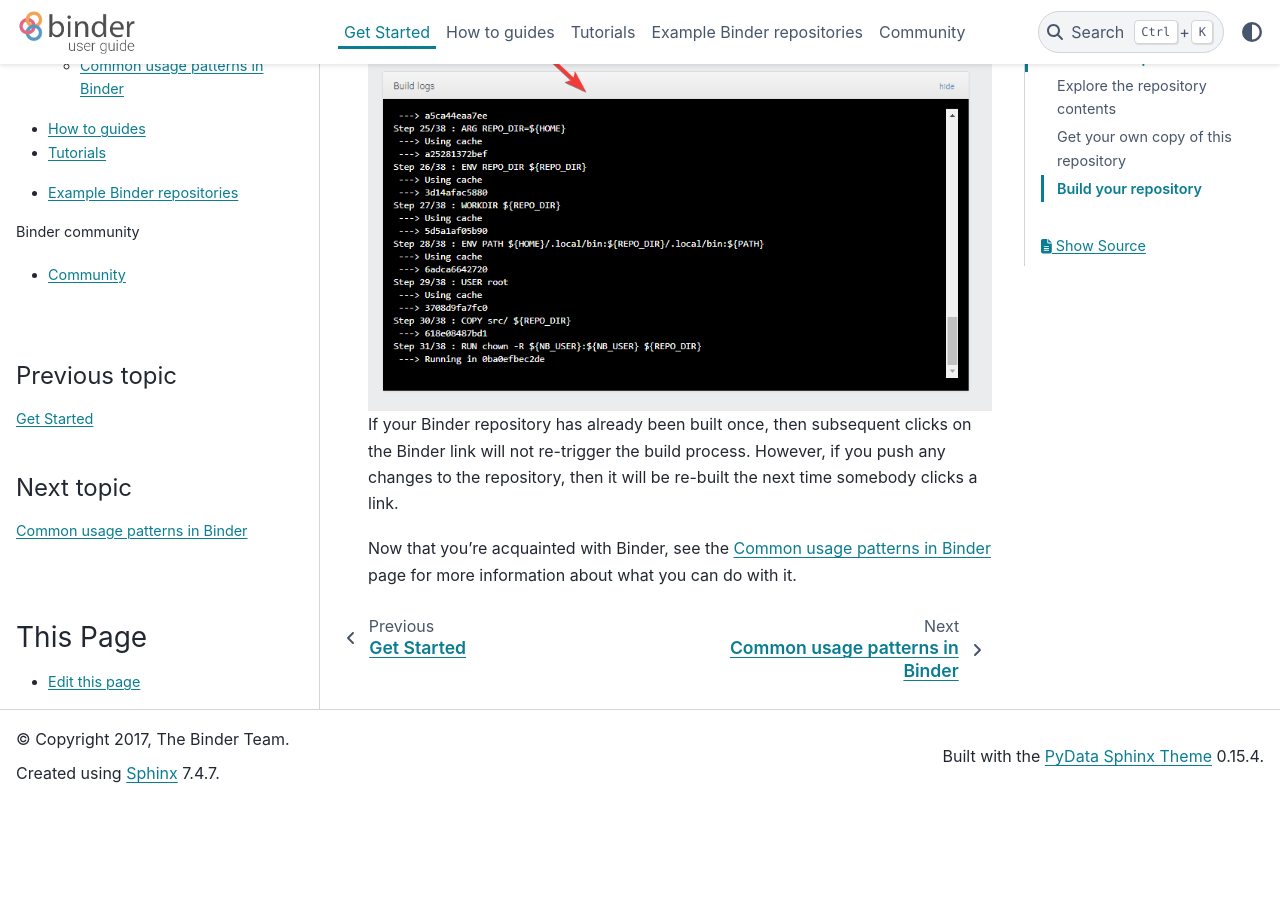
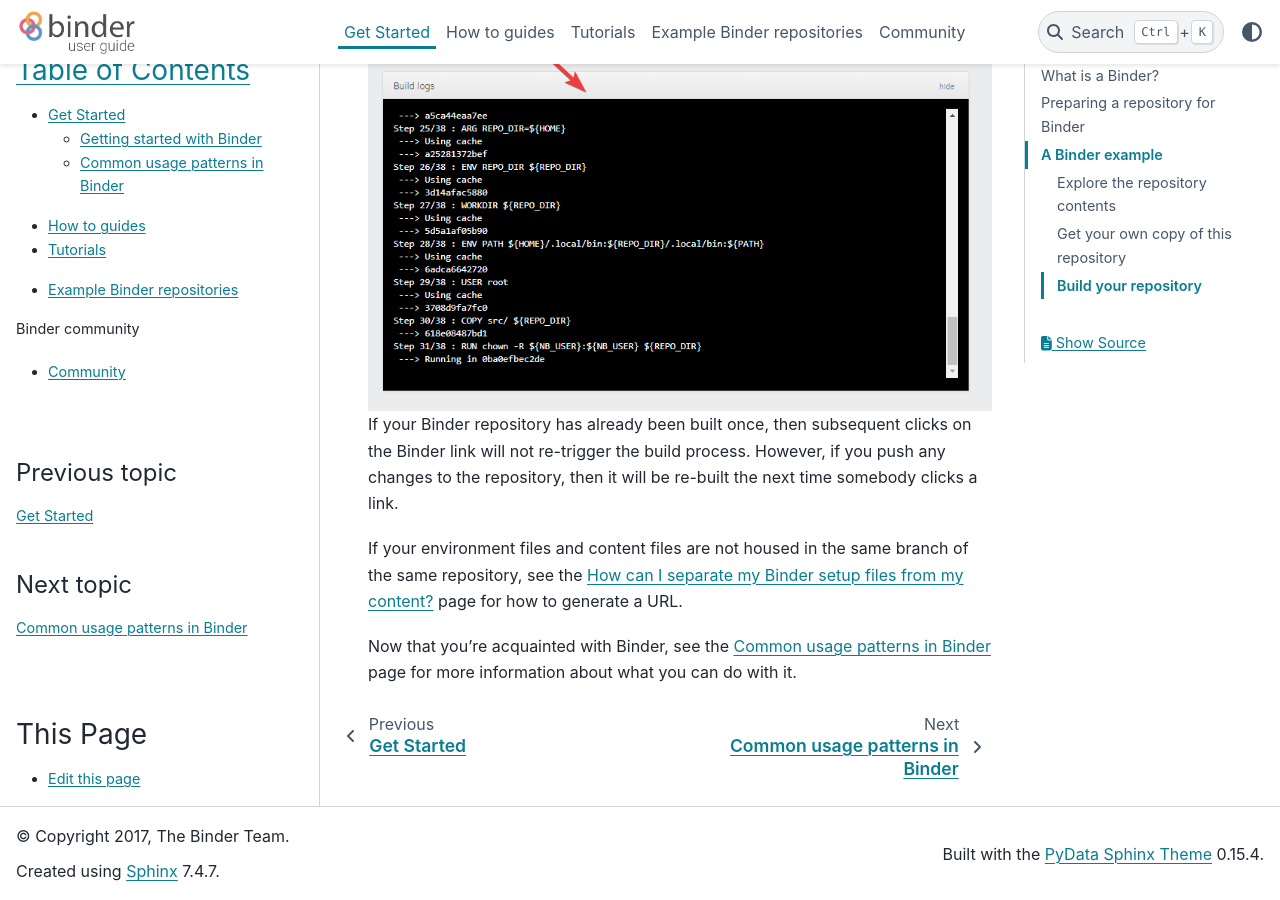
Before and after one commit to jupyterhub/mybinder.org-user-guide, a Sphinx documentation site: the page built from doc/introduction.rst, in a window 1280 px wide and 900 px high, scrolled down 3078 px. Built offline with Sphinx 7.4.7 and the PyData theme 0.15.4, drawn with Linux system fonts in a browser that asks for light colours; pages that are not in the unit, such as notebooks, are missing from menus; before the commit the page ends 3881 px from its top, so only the background shows below that.

Commit message:
📚 DOCS: add howto guide for external binder setup files

```diff
--- a/doc/howto/index.rst
+++ b/doc/howto/index.rst
@@ -16,3 +16,4 @@
    repo_data
    lab_workspaces
    gh-actions-badges
+   external_binder_setup
--- a/doc/introduction.rst
+++ b/doc/introduction.rst
@@ -131,5 +131,7 @@
 push any changes to the repository, then it will be re-built the next time
 somebody clicks a link.
 
+If your environment files and content files are not housed in the same branch of the same repository, see the :ref:`external_binder_setup` page for how to generate a URL.
+
 Now that you're acquainted with Binder, see the :ref:`using-binder` page
 for more information about what you can do with it.
```
Also changed, not shown: doc/howto/external_binder_setup.rst (added, +11 -0 lines).
